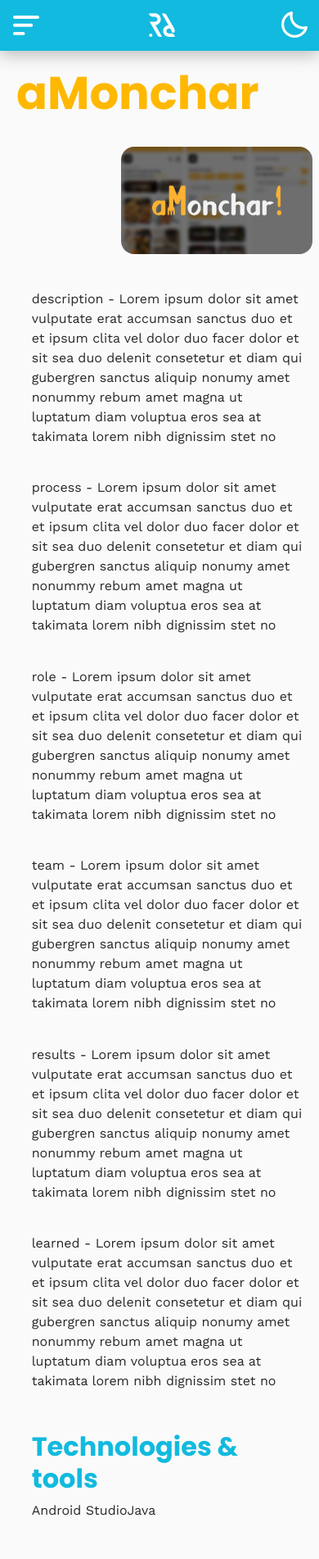
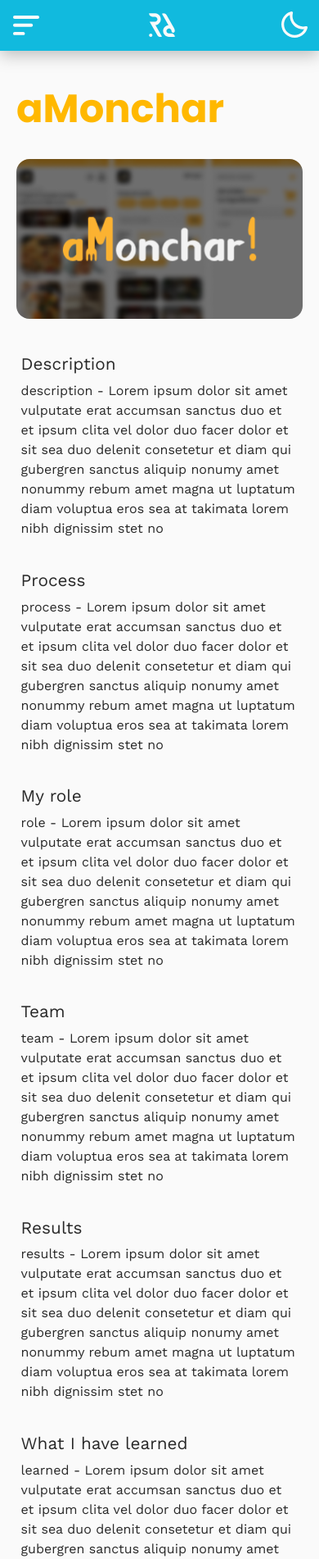
Before and after one commit to RGonzalez578/roodev_portfolio, an Angular app: page /work/0 in a window 390 px wide. Shown: the top 1902 px of the page at 82% size. Built offline with nearby package versions, Linux system fonts and the light colour scheme.

Commit message:
Frontend responsive for project detail - Ready

```diff
--- a/src/app/components/work-detail/work-detail.component.css
+++ b/src/app/components/work-detail/work-detail.component.css
@@ -3,19 +3,24 @@
     font-size: 3.5em;
 }
 h2{
-    margin-top: .5em;
+    margin-top: 1em;
     margin-bottom: .3em;
     color: var(--orange);
     font-size: 3em;
 }
 h3{
-    margin-top: .7em;
+    margin-top: 1em;
     color: var(--light-blue);
     font-size: 2em;
+}
+h5{
+    color: var(--black);
+    font-size: 1.3em;
 }
 .container{
     margin: 0;
     padding: 5em 0 0 0;
+    width: 100%;
 }
 .sub-container{
     display: flex;
@@ -48,20 +53,41 @@
 .technologies-container{
     display: flex;
     flex-direction: row;
+    flex-wrap: wrap;
     justify-content: flex-start;
+    margin-top: 1.1em;
+    gap: 1em;
+}
+.technologies-container p{
+    margin: 0;
+    padding: .5em 1em;
+    background-color: var(--grey);
+    border-radius: .5em;
+    font-size: 1.2em;
 }
 .gallery-container{
     display: flex;
     flex-direction: row;
     justify-content: flex-start;
-    margin: 1em 0;
+    margin: 1em 0 0 0;
+    padding-bottom: 1em;
     width: 100%;
     overflow-x: scroll;
+    gap: 1.5em;
+}
+.gallery-container::-webkit-scrollbar{
+    height: .5em;
+    background-color: var(--grey);
+    border-radius: .5em;
+}
+.gallery-container::-webkit-scrollbar-thumb{
+    width: .4em;
+    background-color: var(--dark-grey);
 }
 .gallery-item{
     display: flex;
     justify-content: center;
-    margin: 0 1em;
+    margin: 0;
     padding: 0;
     width: 351px;
     height: 196px;
@@ -74,14 +100,30 @@
     height: 100%;
 }
 .modal-content{
+    background-color: transparent;
+    border: none;
+}
+.horizontal{
+    display: flex;
+    position: relative;
+    width: 75vw;
+    height: fit-content;
+    border: none;
+}
+.horizontal img{
+    width: 100%;
+    height: fit-content;
+    align-self: center;
+}
+.vertical{
     display: flex;
     position: relative;
     /*width: fit-content;*/
     height: 90vh;
-    background-color: var(--white);
     overflow: hidden;
+    border: none;
 }
-.modal-content img{
+.vertical img{
     width: fit-content;
     height: 100%;
     align-self: center;
@@ -126,15 +168,59 @@
 
 /************************ TABLET ************************/
 @media only screen and (max-width: 991.98px) {
-
+    .horizontal{
+        width: 90vw;
+        height: fit-content;
+    }
 }
 
 /************************ MOBILE LANDSCAPE ************************/
 @media only screen and (max-width: 768.98px) {
-
+    /*.modal-content{
+        width: 97vw;
+        height: fit-content;
+        background-color: transparent;
+        border: none;
+        overflow: hidden;
+    }
+    .modal-content img{
+        width: 95%;
+        height: fit-content;
+    }*/
 }
 
 /************************ MOBILE ************************/
 @media only screen and (max-width: 575.98px) {
-
+    h1{
+        font-size: 3em;
+    }
+    .info-container{
+        width: 97%;
+        align-self: center;
+    }
+    .container{
+        margin: 0;
+        padding: 6.5em 0 0 0;
+    }
+    .front-img-container{
+        padding-right: calc(var(--bs-gutter-x) * .5);
+        padding-left: calc(var(--bs-gutter-x) * .5);
+    }
+    .front-img-container img{
+        width: 100%;
+    }
+    .modal-dialog{
+        margin: auto;
+    }
+    .horizontal{
+        width: 95vw;
+        height: fit-content;
+    }
+    .vertical{
+        display: flex;
+        position: relative;
+        height: 90vh;
+        overflow: hidden;
+        border: none;
+    }
 }
--- a/src/app/components/work-detail/work-detail.component.html
+++ b/src/app/components/work-detail/work-detail.component.html
@@ -12,21 +12,27 @@
     <div class="sub-container">
         <div class="row info-container">
             <div class="col-12 info-item">
+                <h5>Description</h5>
                 <p>{{ project.description }}</p>
             </div>
             <div class="col-12 info-item">
+                <h5>Process</h5>
                 <p>{{ project.process }}</p>
             </div>
             <div class="col-12 info-item">
+                <h5>My role</h5>
                 <p>{{ project.role }}</p>
             </div>
             <div class="col-12 info-item">
+                <h5>Team</h5>
                 <p>{{ project.team }}</p>
             </div>
             <div class="col-12 info-item">
+                <h5>Results</h5>
                 <p>{{ project.results }}</p>
             </div>
             <div class="col-12 info-item">
+                <h5>What I have learned</h5>
                 <p>{{ project.learned }}</p>
             </div>
         </div>
@@ -44,7 +50,7 @@
                 <h2>Gallery</h2>
                 <div class="gallery-container">
 
-                    <div *ngFor="let item of project.gallery" class="gallery-item">
+                    <div *ngFor="let item of project.gallery; let i = index" class="gallery-item">
                         <!-- Button trigger modal -->
                         <div class="gallery-item" data-bs-toggle="modal" attr.data-bs-target="#modal{{ item.id }}">
                             <img src="{{ item.img }}" alt="{{ item.title }}">
@@ -53,7 +59,7 @@
                         <!-- Modal -->
                         <div class="modal fade" id="modal{{ item.id }}" tabindex="-1" attr.aria-labelledby="labelFor{{ item.id }}" aria-hidden="true">
                             <div class="modal-dialog modal-dialog-centered">
-                                <div class="modal-content">
+                                <div class="modal-content {{ item.type }}">
                                     <img src="{{ item.img }}" alt="{{ item.title }}">
                                     <!--<div class="gallery-info">
                                         <div class="gallery-info-title">
--- a/src/app/components/works/works.component.css
+++ b/src/app/components/works/works.component.css
@@ -32,6 +32,7 @@
     flex-direction: row;
     flex-wrap: wrap;
     width: 100%;
+    gap: 1.5em;
 }
 .contact-btn{
     margin: 0;
@@ -53,7 +54,6 @@
     background-color: var(--font-color-blue);
 }
 .project-card{
-    margin: .5em;
     width: 22%;
     background-color: var(--grey);
     border-radius: 1em;
--- a/src/app/services/projects-from-json.service.ts
+++ b/src/app/services/projects-from-json.service.ts
@@ -7,6 +7,7 @@
 
 export interface Gallery{
   id: string
+  type: string
   title: string
   description: string
   img: string
--- a/src/assets/projects-info/projects.json
+++ b/src/assets/projects-info/projects.json
@@ -21,36 +21,42 @@
         "gallery": [
             {
                 "id": "0",
+                "type": "vertical",
                 "title": "Home screen",
                 "description": "Lorem ipsum dolor sit amet vulputate erat accumsan sanctus duo et et ipsum clita vel dolor duo",
                 "img": "../../../assets/projects-info/aMonchar/gallery/home-screen.jpg"
             },
             {
                 "id": "1",
+                "type": "vertical",
                 "title": "Search screen",
                 "description": "decription 2",
                 "img": "../../../assets/projects-info/aMonchar/gallery/search-screen.jpg"
             },
             {
                 "id": "2",
+                "type": "vertical",
                 "title": "Week plan screen",
                 "description": "decription 3",
                 "img": "../../../assets/projects-info/aMonchar/gallery/week-plan-screen.jpg"
             },
             {
                 "id": "3",
+                "type": "vertical",
                 "title": "Buying list screen",
                 "description": "decription 4",
                 "img": "../../../assets/projects-info/aMonchar/gallery/buying-list-screen.jpg"
             },
             {
                 "id": "4",
+                "type": "vertical",
                 "title": "Benefits of ingredients",
                 "description": "decription 5",
                 "img": "../../../assets/projects-info/aMonchar/gallery/benefits-screen.jpg"
             },
             {
                 "id": "5",
+                "type": "horizontal",
                 "title": "GG",
                 "description": "decription 6",
                 "img": "../../../assets/img/placeholder_img.svg"
@@ -79,12 +85,14 @@
         "gallery": [
             {
                 "id": "0",
+                "type": "horizontal",
                 "title": "title 3",
                 "description": "decription 3",
                 "img": "../../../assets/img/placeholder_img.svg"
             },
             {
                 "id": "1",
+                "type": "horizontal",
                 "title": "title 4",
                 "description": "decription 4",
                 "img": "../../../assets/img/placeholder_img.svg"
```
